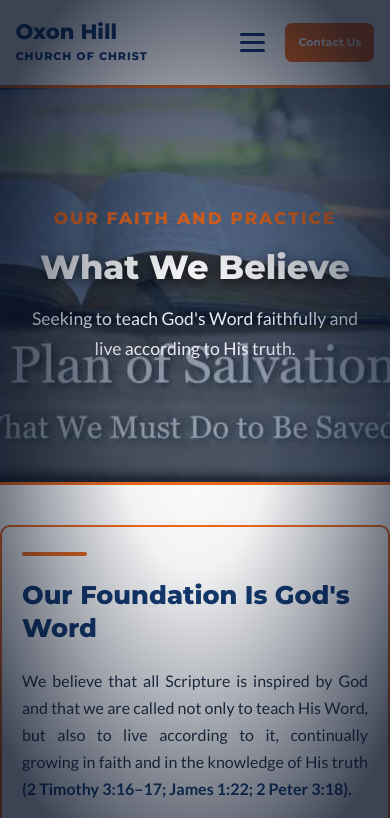
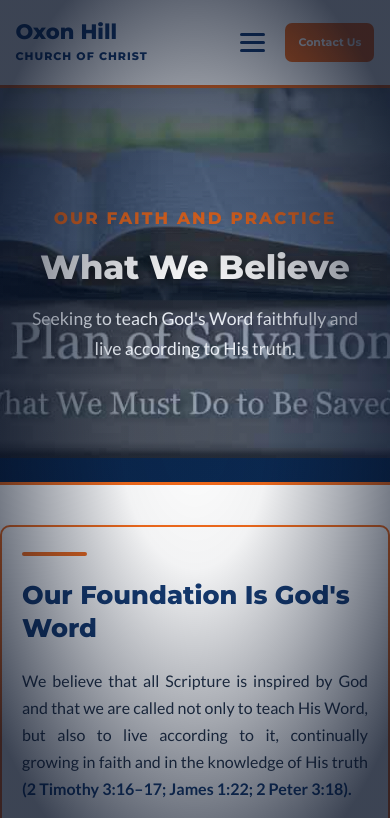
Before and after one commit to dantedennis6/Oxon-Hill-Church, a plain HTML site: page beliefs.html in a window 390 px wide. Shown: the top 818 px of the page. Drawn offline with Linux system fonts and the light colour scheme.

Commit message:
Update beliefs.css

```diff
--- a/beliefs.css
+++ b/beliefs.css
@@ -215,7 +215,7 @@ button:focus-visible {
 }
 
 /* ======================================
-   PAGE HERO - FULL WIDTH BACKGROUND
+   PAGE HERO - IMAGE MOVED UP 24PX
 ====================================== */
 
 .page-hero {
@@ -237,20 +237,20 @@ button:focus-visible {
     ),
     url("./Beliefs1.jpeg");
 
-  /*
-    The image fills the entire hero banner
-    from the left edge to the right edge.
-
-    The image keeps its original proportions.
-  */
-
+  /* Both layers fill the hero banner */
   background-size:
     cover,
     cover;
 
+  /*
+    Gradient stays centered.
+
+    Image shifts upward by approximately
+    one-quarter inch (24px).
+  */
   background-position:
     center center,
-    center center;
+    center calc(50% - 24px);
 
   background-repeat:
     no-repeat,
@@ -524,17 +524,6 @@ button:focus-visible {
    READING STATUS INDICATORS
 ====================================== */
 
-/*
-  Red dot + Unread:
-  Card has not been opened.
-
-  Green dot + Read:
-  Card has been opened at least once.
-
-  Closing a card preserves Read status.
-  Refreshing resets every card to Unread.
-*/
-
 .reading-status {
   display: inline-flex;
   align-items: center;
@@ -790,17 +779,14 @@ button:focus-visible {
   display: inline-flex;
   justify-content: center;
   align-items: center;
-
   flex-shrink: 0;
 
   width: 60px;
   height: 60px;
-
   padding: 12px;
 
   color: var(--white);
   border-radius: 10px;
-
   overflow: visible;
 
   transition:
@@ -810,13 +796,10 @@ button:focus-visible {
 
 .footer-social-icon svg {
   display: block;
-
   width: 34px;
   height: 34px;
-
   max-width: 100%;
   max-height: 100%;
-
   flex-shrink: 0;
   overflow: visible;
 }
@@ -1035,7 +1018,7 @@ button:focus-visible {
     font-size: 11px;
   }
 
-  /* MOBILE HERO IMAGE */
+  /* MOBILE HERO - IMAGE MOVED UP */
 
   .page-hero {
     min-height: 400px;
@@ -1046,7 +1029,7 @@ button:focus-visible {
 
     background-position:
       center center,
-      center center;
+      center calc(50% - 24px);
   }
 
   .hero-inner {
```
